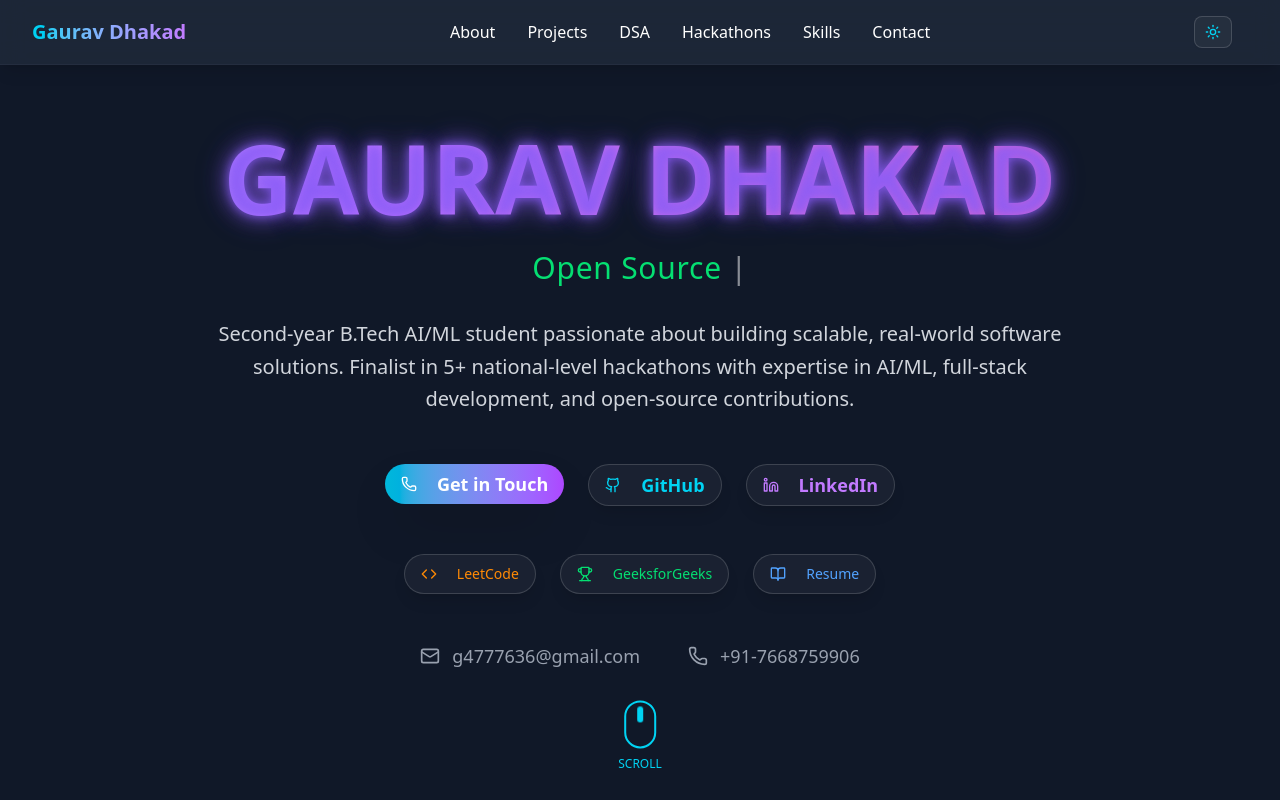
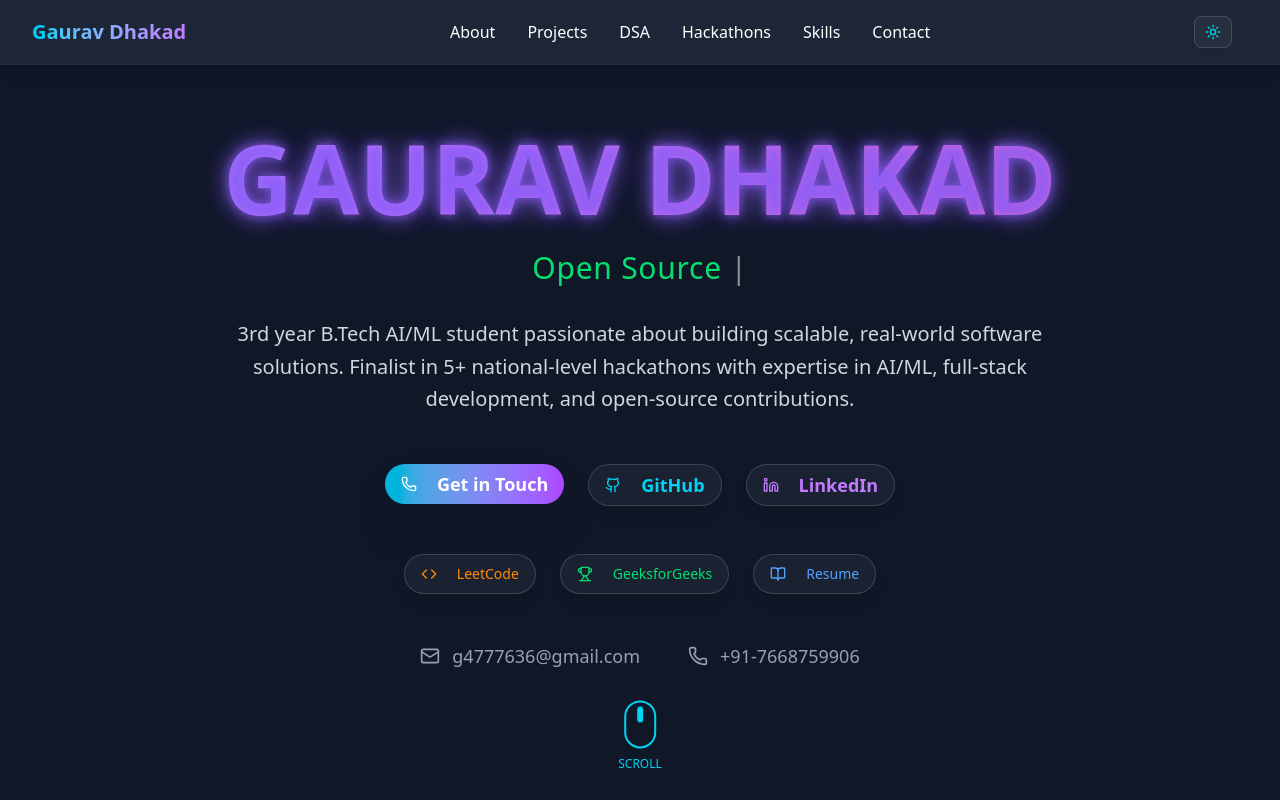
Before and after one commit to Gauravmy/new-port, a Next.js app: page / in a window 1280 px wide. Shown: the top 800 px of the page. Built offline with nearby package versions, Linux system fonts and the light colour scheme.

Commit message:
Update SimpleHeroSection.tsx

```diff
--- a/src/components/SimpleHeroSection.tsx
+++ b/src/components/SimpleHeroSection.tsx
@@ -95,7 +95,7 @@ export default function SimpleHeroSection() {
             transition={{ duration: 1, delay: 1 }}
             className="text-lg md:text-xl mb-12 max-w-4xl mx-auto text-gray-300 leading-relaxed"
           >
-            Second-year B.Tech AI/ML student passionate about building scalable, real-world software solutions.
+            3rd year B.Tech AI/ML student passionate about building scalable, real-world software solutions.
             Finalist in 5+ national-level hackathons with expertise in AI/ML, full-stack development, and open-source contributions.
           </motion.p>
 
```
